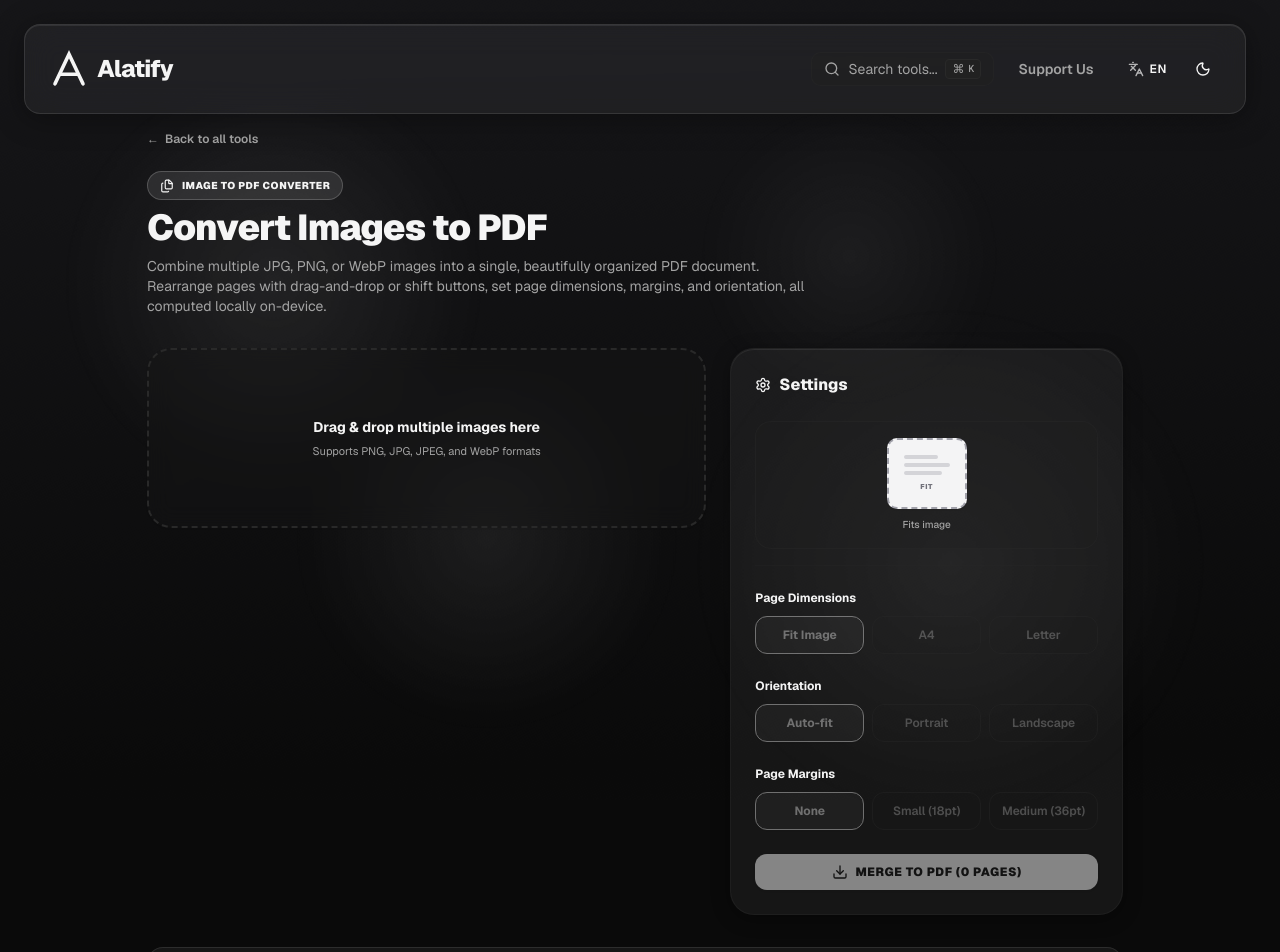
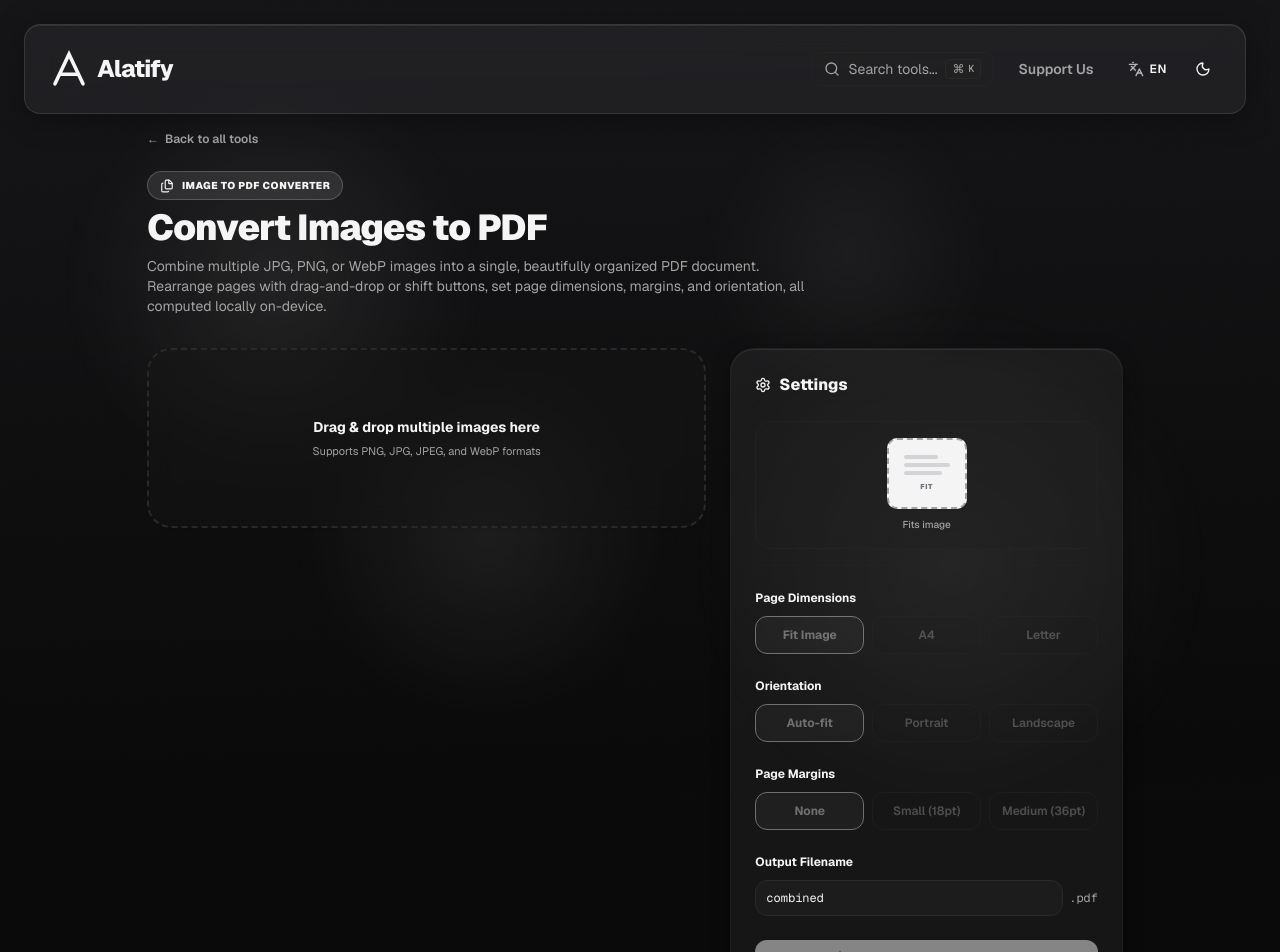
Before and after one commit to getalatify/AlatifyWeb, a Next.js app: page /tools/image-to-pdf in a window 1280 px wide. Shown: the top 952 px of the page. Built offline with nearby package versions, Linux system fonts and the light colour scheme.

Commit message:
feat: integrate customizable output filename into image-to-pdf converter

```diff
--- a/src/app/(site)/tools/image-to-pdf/image-to-pdf-client.tsx
+++ b/src/app/(site)/tools/image-to-pdf/image-to-pdf-client.tsx
@@ -23,6 +23,8 @@ import {
   Menu
 } from "lucide-react";
 import { cn } from "@/lib/utils";
+import { FilenameField } from "@/components/shared/filename-field";
+import { useFilenameStem } from "@/lib/files/use-filename-stem";
 
 interface ImageItem {
   id: string;
@@ -164,6 +166,7 @@ export default function ImageToPdfClient() {
   const [orientation, setOrientation] = useState<"auto" | "portrait" | "landscape">("auto");
   const [marginSize, setMarginSize] = useState<"none" | "small" | "medium">("none");
   const [isCompiling, setIsCompiling] = useState(false);
+const filename = useFilenameStem("combined");
   const [dragIndex, setDragIndex] = useState<number | null>(null);
 
   const { getRootProps, getInputProps, isDragActive, isDragReject } = useDropzone({
@@ -383,7 +386,7 @@ export default function ImageToPdfClient() {
       }
 
       if (doc) {
-        doc.save("compiled-images.pdf");
+        doc.save(`${filename.resolve()}.pdf`);
         toast.success("Successfully generated and downloaded PDF document.", { id: toastId });
       } else {
         throw new Error("PDF compiler was not initialized.");
@@ -666,6 +669,17 @@ export default function ImageToPdfClient() {
               </div>
 
               {/* Action Compile button */}
+              <div className="space-y-2.5">
+                <label className="text-xs font-bold text-foreground block">
+                  Output Filename
+                </label>
+                <FilenameField
+                  value={filename.value}
+                  onChange={filename.onChange}
+                  ext="pdf"
+                  placeholder="combined"
+                />
+              </div>
               <Button
                 disabled={images.length === 0 || isCompiling}
                 onClick={handleCompile}
```
